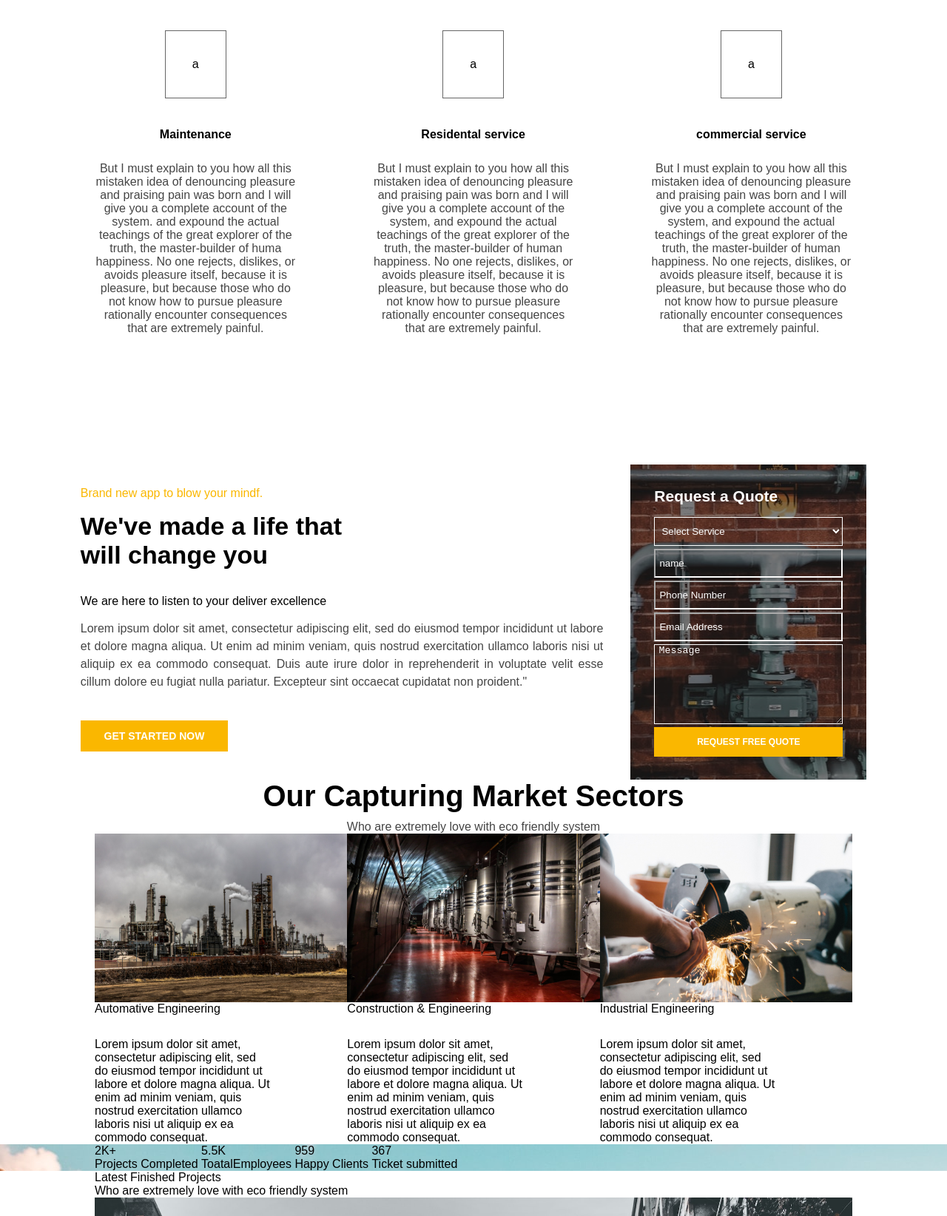
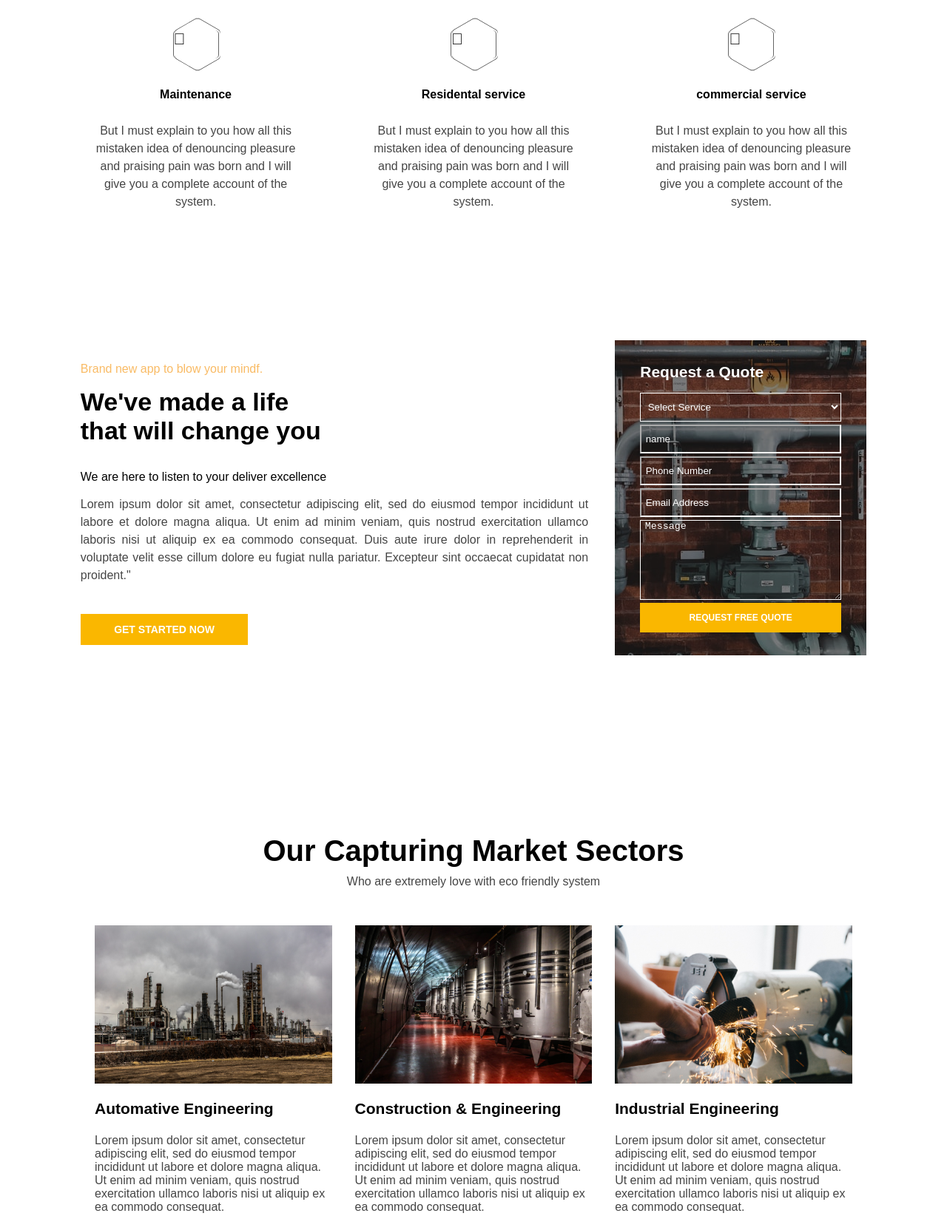
Before and after one commit to vomkaraxioned/industry, a plain HTML site: page index.html in a window 1280 px wide. Shown: the part 720-2364 px from the top of the page at 74% size. Drawn offline with Linux system fonts and the light colour scheme.

Commit message:
css changes

```diff
--- a/assets/css/style.css
+++ b/assets/css/style.css
@@ -236,6 +236,13 @@ li {
     text-transform: uppercase;
 }
 
+img {
+    width: 100%;
+    height: auto;
+    object-fit: cover;
+    object-position: center;
+}
+
 
 /*=================================
   Header styling starts here
@@ -399,17 +406,57 @@ nav {
     padding-right: 0;
 }
 
-.icon {
-    padding: 36px;
-    border: 1px solid #656565;
-    display: inline-block;
+.services .icon {
+    box-sizing: border-box;
+    width: 62px;
+    height: 38px;
+    border-right: 1px solid #656565;
+    border-left: 1px solid #656565;
+    border-radius: 5px;
+    position: relative;
+    transition: all 1s;
+    text-indent: -9999px;
+}
+
+.icon::before,
+.icon::after {
+    width: inherit;
+    height: inherit;
+    border: inherit;
+    border-radius: inherit;
+    position: absolute;
+    top: 0;
+    left: 0;
+    content: "\e2ca";
+}
+
+.icon::before {
+    transform: rotate(60deg);
+}
+
+.icon::after {
+    transform: rotate(-60deg);
+}
+
+.icon span {
+    position: relative;
+    text-indent: 0;
+}
+
+.icon span::before {
+    width: 100%;
+    height: 100%;
+    font-size: 21px;
+    text-indent: 0;
+    content: '\e2ca';
+    float: right;
 }
 
 .service-title {
     padding: 40px 0 28px 0;
     color: #000;
     font-size: 16px;
-    font-weight: 700;
+    font-weight: 900;
     text-align: center;
 }
 
@@ -417,6 +464,7 @@ nav {
     color: #454545;
     font-size: 16px;
     text-align: center;
+    line-height: 1.5;
 }
 
 
@@ -430,17 +478,17 @@ nav {
 }
 
 .description {
-    width: 70%;
+    width: 68%;
     padding-top: 30px;
 }
 
 .quote-sub-title {
-    color: #fab700;
+    color: #f9bb65;
     font-size: 16px;
 }
 
 .quote-title {
-    width: 50%;
+    width: 45%;
     padding: 16px 0 34px 0;
     color: #000;
     font-size: 34px;
@@ -461,11 +509,11 @@ nav {
 }
 
 .btn-start-now {
-    padding: 11px 4%;
+    padding: 11px 6%;
 }
 
 .form {
-    flex-basis: 30%;
+    flex-basis: 32%;
     padding: 31px 0;
     margin: 0 auto;
     display: flex;
@@ -549,6 +597,10 @@ input[type=submit] {
 
 /*market start here*/
 
+section.market {
+    padding: 242px 0 134px 0;
+}
+
 .market-title {
     padding-bottom: 10px;
     font-size: 40px;
@@ -558,12 +610,33 @@ input[type=submit] {
 }
 
 .market-sub-title {
+    padding-bottom: 50px;
     color: #454545;
     text-align: center;
 }
 
-.markets {
+.markets,
+.posts {
     display: flex;
+}
+
+li.market:nth-child(2),
+.post:nth-child(2) {
+    padding: 0 3%;
+}
+
+.market figcaption {
+    padding: 22px 0;
+    color: #000;
+    font-size: 21px;
+    font-weight: 700;
+}
+
+.market .description {
+    width: 100%;
+    padding-top: 0;
+    color: #454545;
+    font-size: 16px;
 }
 
 
@@ -573,7 +646,53 @@ input[type=submit] {
 /*data start here */
 
 .data {
-    background: url(../images/ramp.jpg);
+    padding: 118px 0 137px 0;
+    background: rgba(24, 24, 238, 0.5) url(../images/ramp.jpg) center no-repeat;
+    background-size: cover;
+    background-blend-mode: multiply;
+}
+
+.statistics {
+    display: flex;
+    justify-content: center;
+}
+
+.stat {
+    padding-right: 15%;
+    display: flex;
+    flex-direction: column;
+    align-items: center;
+}
+
+.stat:last-child {
+    padding-right: 0;
+}
+
+.number {
+    width: 91px;
+    height: 91px;
+    border-radius: 50%;
+    display: flex;
+    background-color: #fab700;
+    color: #fff;
+    font-size: 21px;
+    font-weight: 900;
+    justify-content: center;
+    align-items: center;
+}
+
+.border {
+    padding: 25px;
+    border: 2px solid #fab700;
+    border-radius: 50%;
+    display: block;
+    content: "";
+}
+
+.stat-label {
+    padding-top: 25px;
+    color: #fff;
+    font-size: 21px;
 }
 
 
--- a/index.html
+++ b/index.html
@@ -14,7 +14,7 @@
     <link rel="shortcut icon" href="favicon.ico" />
     <!--font-awesome link for icons-->
     <link rel="stylesheet" media="screen" href="assets/vendor/font-awesome/css/all.min.css">
-    <link rel="stylesheet" href="https://cdnjs.cloudflare.com/ajax/libs/font-awesome/4.7.0/css/font-awesome.min.css">
+    <link rel="stylesheet" href="https://cdnjs.cloudflare.com/ajax/libs/font-awesome/6.1.2/css/all.min.css">
     <!-- Default style-sheet is for 'media' type screen (color computer display).  -->
     <link rel="stylesheet" media="screen" href="assets/css/style.css">
 </head>
@@ -79,27 +79,24 @@
                 <div class="wrapper">
                     <ul class="services">
                         <li class="service">
-                            <span class="icon">a</span>
+                            <span class="icon"><span>a</span></span>
                             <h5 class="service-title">Maintenance</h5>
                             <p class="service-description">
-                                But I must explain to you how all this mistaken idea of denouncing pleasure and praising pain was born and I will give you a complete account of the system. and expound the actual teachings of the great explorer of the truth, the master-builder of huma
-                                happiness. No one rejects, dislikes, or avoids pleasure itself, because it is pleasure, but because those who do not know how to pursue pleasure rationally encounter consequences that are extremely painful.
+                                But I must explain to you how all this mistaken idea of denouncing pleasure and praising pain was born and I will give you a complete account of the system.
                             </p>
                         </li>
                         <li class="service">
-                            <span class="icon">a</span>
+                            <span class="icon"><span>a</span></span>
                             <h5 class="service-title">Residental service</h5>
                             <p class="service-description">
-                                But I must explain to you how all this mistaken idea of denouncing pleasure and praising pain was born and I will give you a complete account of the system, and expound the actual teachings of the great explorer of the truth, the master-builder of human
-                                happiness. No one rejects, dislikes, or avoids pleasure itself, because it is pleasure, but because those who do not know how to pursue pleasure rationally encounter consequences that are extremely painful.
+                                But I must explain to you how all this mistaken idea of denouncing pleasure and praising pain was born and I will give you a complete account of the system.
                             </p>
                         </li>
                         <li class="service">
-                            <span class="icon">a</span>
+                            <span class="icon"><span>a</span></span>
                             <h5 class="service-title">commercial service</h5>
                             <p class="service-description">
-                                But I must explain to you how all this mistaken idea of denouncing pleasure and praising pain was born and I will give you a complete account of the system, and expound the actual teachings of the great explorer of the truth, the master-builder of human
-                                happiness. No one rejects, dislikes, or avoids pleasure itself, because it is pleasure, but because those who do not know how to pursue pleasure rationally encounter consequences that are extremely painful.
+                                But I must explain to you how all this mistaken idea of denouncing pleasure and praising pain was born and I will give you a complete account of the system.
                             </p>
                         </li>
                     </ul>
@@ -171,19 +168,19 @@
                 <div class="wrapper">
                     <ul class="statistics">
                         <li class="stat">
-                            <span class="number">2K+</span>
+                            <span class="border"><span class="number">2K+</span></span>
                             <p class="stat-label">Projects Completed</p>
                         </li>
                         <li class="stat">
-                            <span class="number">5.5K</span>
+                            <span class="border"><span class="number">5.5K</span></span>
                             <p class="stat-label">ToatalEmployees</p>
                         </li>
                         <li class="stat">
-                            <span class="number">959</span>
+                            <span class="border"><span class="number">959</span></span>
                             <p class="stat-label">Happy Clients</p>
                         </li>
                         <li class="stat">
-                            <span class="number">367</span>
+                            <span class="border"><span class="number">367</span></span>
                             <p class="stat-label">Ticket submitted</p>
                         </li>
                     </ul>
@@ -268,7 +265,7 @@
                                 Lorem ipsum dolor sit amet, consectetur adipiscing elit, sed do eiusmod tempor incididunt ut labore et dolore magna aliqua. Ut enim ad minim veniam, quis nostrud exercitation ullamco laboris nisi ut aliquip ex ea commodo consequat.
                             </p>
                         </li>
-                        li class="post">
+                        <li class="post">
                             <figure><img src="assets/images/factory.jpg" alt="Distiller"></figure>
                             <div class="user">
                                 <figure><img src="assets/images/profile.jpg" alt="Ramp"></figure>
```
Lines whose indentation alone changed are shown as unchanged.
